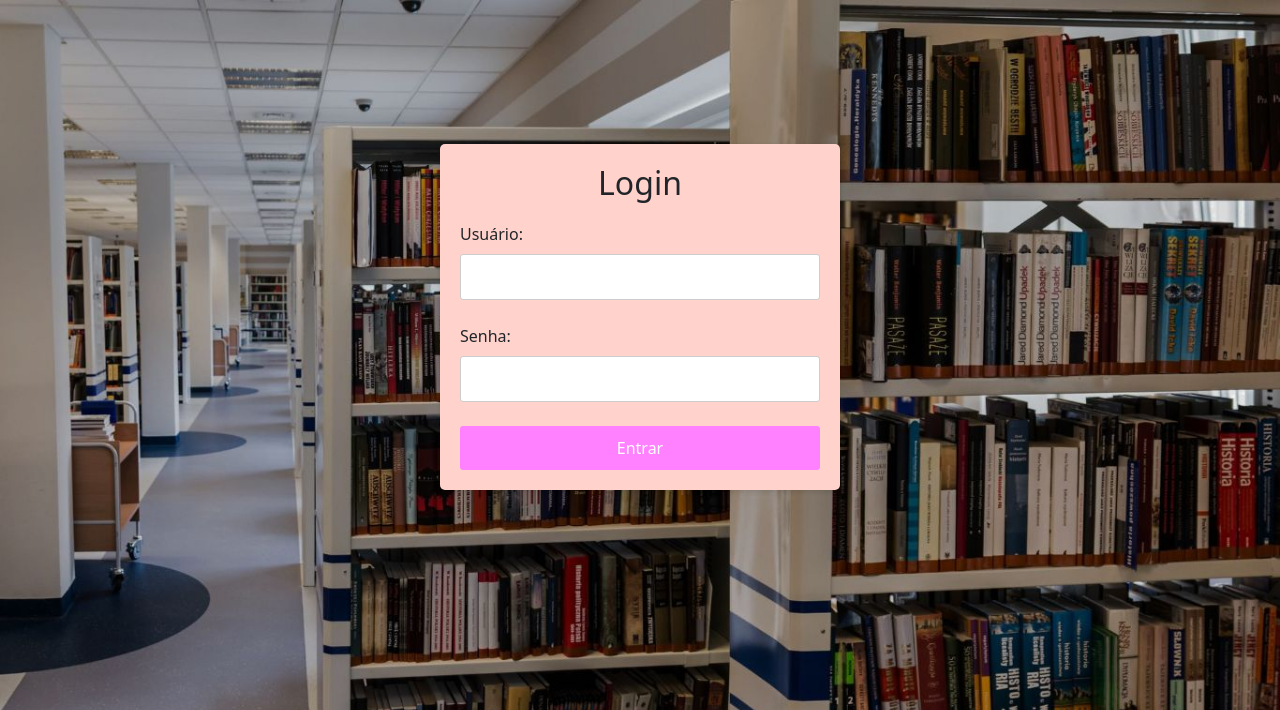
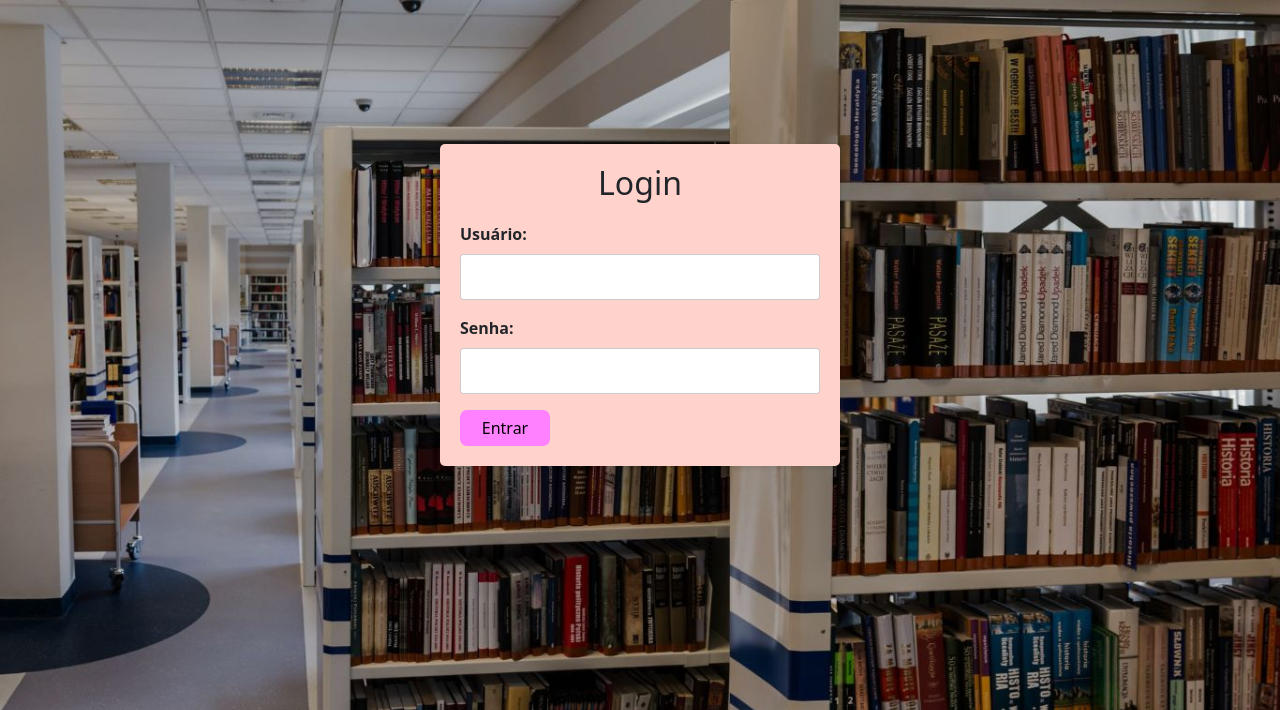
Before and after one commit to JulianaLopes2005/wda, a PHP site: page /login.php in a window 1280 px wide. Shown: the top 710 px of the page. Run offline with PHP 8.4, Linux system fonts and the light colour scheme.

Commit message:
Add files via upload

```diff
--- a/Juliana3A/confirmlogin.php
+++ b/Juliana3A/confirmlogin.php
@@ -1,4 +1,5 @@
 <?php
+
 // Verifica as credenciais do usuário
 $username = $_POST['username'];
 $password = $_POST['password'];
@@ -16,5 +17,6 @@ if ($username === 'admin' && $password === 'master') {
     exit();
 } else {
     echo 'Usuário ou senha inválidos.';
+    header('Location: login.php');
 }
 ?>
--- a/Juliana3A/login.php
+++ b/Juliana3A/login.php
@@ -28,6 +28,7 @@
         .login-container label {
             display: block;
             margin-bottom: 8px;
+            font-weight: bold;
         }
 
         .login-container input[type="text"],
@@ -37,34 +38,62 @@
             border-radius: 3px;
             border: 1px solid #ccc;
         }
-
-        .login-container input[type="submit"] {
-            width: 100%;
-            padding: 10px;
-            background-color: #ff81ff;
-            color: #fff;
-            border: none;
-            border-radius: 3px;
-            cursor: pointer;
-        }
-
-
-        }
     </style>
 </head>
 <body>
     <br><br><br><br><br><br>
     <div class="login-container">
         <h2>Login</h2>
-        <form action="confirmlogin.php" method="POST">
-            <label for="username">Usuário:</label>
-            <input type="text" id="username" name="username" required>
-            <br><br>
-            <label for="password">Senha:</label>
-            <input type="password" id="password" name="password" required>
-            <br><br>
-            <input type="submit" value="Entrar">
+        <form class="needs-validation" action="confirmlogin.php" method="POST" novalidate>
+            <div class="mb-3">
+                <label for="username" class="form-label">Usuário:</label>
+                <input type="text" class="form-control" id="username" name="username" required>
+                <div class="valid-feedback">
+                    Preenchido!
+                </div>
+                <div class="invalid-feedback">
+                    Insira o nome de usuário!
+                </div>
+            </div>
+            <div class="mb-3">
+                <label for="password" class="form-label">Senha:</label>
+                <input type="password" class="form-control" id="password" name="password" required>
+                <div class="valid-feedback">
+                    Preenchido!
+                </div>
+                <div class="invalid-feedback">
+                    Insira a senha corretamente!
+                </div>
+            </div>
+
+            <button type="submit" class="btn btn-primary"
+                style="width: 25%;
+                background-color: #ff81ff;
+                color: #000000;
+                border: none;
+                border-radius: 7px;">
+                Entrar
+            </button>
         </form>
     </div>
+
+    <script>
+        (() => {
+            'use strict';
+
+            const forms = document.querySelectorAll('.needs-validation');
+
+            Array.from(forms).forEach(form => {
+                form.addEventListener('submit', event => {
+                    if (!form.checkValidity()) {
+                        event.preventDefault();
+                        event.stopPropagation();
+                    }
+
+                    form.classList.add('was-validated');
+                }, false);
+            });
+        })();
+    </script>
 </body>
 </html>
```
